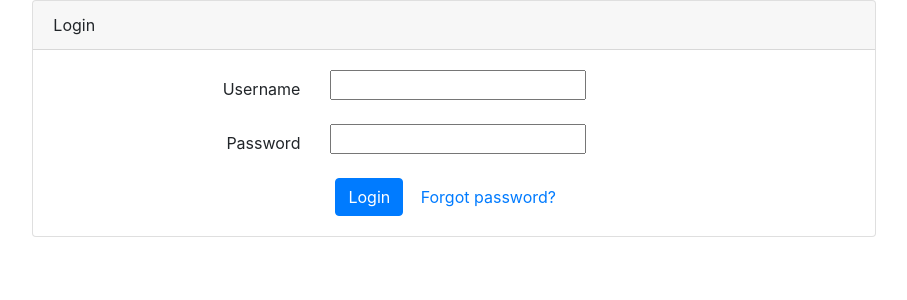
After one commit to ZachManno/bet-jimjams, a Flask app: template templates/login.html in a window 1280 px wide. The commit adds this page. Shown: the top 300 px of the page, without its empty margins (186-1093 px from the left). Run offline with Flask 2, Linux system fonts and the light colour scheme; the template is opened without the code that fills it, so the values that code supplies are empty, except form fields; form fields are guessed from the names that the template uses; parts of the project's set-up code (start-up, migrations or seed data) failed here and were passed over; some libraries are stand-ins or nearby versions.

Commit message:
clean login version

```diff
--- /dev/null
+++ b/templates/login.html
@@ -0,0 +1,46 @@
+{% extends "base.html" %}
+
+{% block head %}
+  {{ super() }}
+{% endblock %}
+
+
+{% block content %}
+  <div class="cotainer">
+        <div class="row justify-content-center">
+            <div class="col-md-8">
+                <div class="card">
+                    <div class="card-header">Login</div>
+                    <div class="card-body">
+                        <form action="{{ url_for('simplelogin.login') }}" method="post">
+                          {{ form.csrf_token }}
+                            <div class="form-group row">
+                                <label for="username" class="col-md-4 col-form-label text-md-right">Username</label>
+                                <div class="col-md-6">
+                                    {{ form.username }}
+                                </div>
+                            </div>
+
+                            <div class="form-group row">
+                                <label for="password" class="col-md-4 col-form-label text-md-right">Password</label>
+                                <div class="col-md-6">
+                                    {{ form.password }}
+                                </div>
+                            </div>
+
+                            <div class="col-md-6 offset-md-4">
+                                <button type="submit" class="btn btn-primary" value="Send">
+                                    Login
+                                </button>
+                                <a href="mailto:zacharymanno@gmail.com" class="btn btn-link">
+                                    Forgot password?
+                                </a>
+                            </div>
+                    </div>
+                    </form>
+                </div>
+            </div>
+        </div>
+    </div>
+</div>
+{% endblock %}
```
Also changed, not shown: static/styles/login.css (added, +46 -0 lines), templates/index.html (+13 -5 lines).
